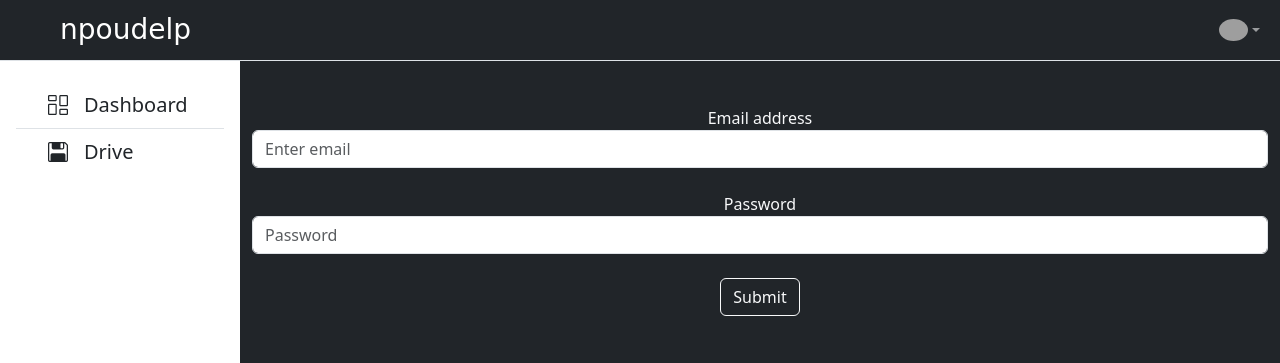
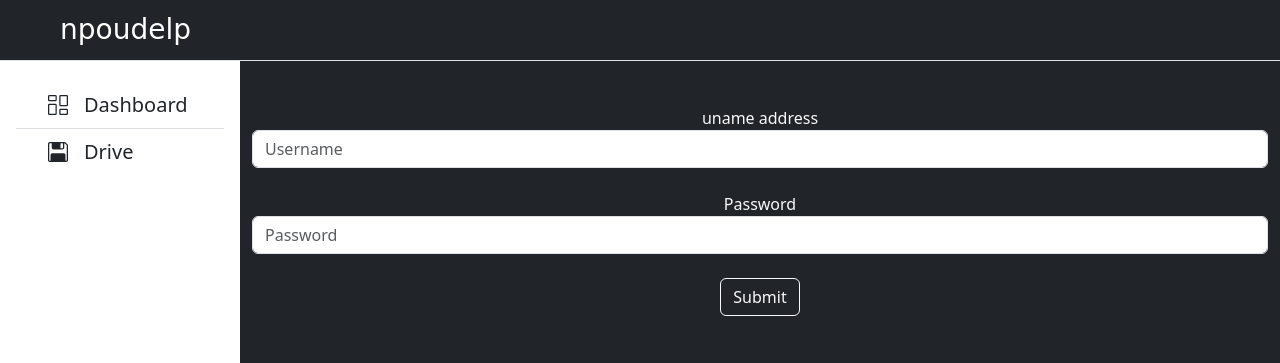
Before and after one commit to npoudelp/bqtbsb, a Django app: a page that uses templates/frame.html in a window 1280 px wide. Shown: the top 363 px of the page. Run offline with Django 4.2, Linux system fonts and the light colour scheme; some libraries are stand-ins or nearby versions; grey boxes are pictures that could not be loaded.

Commit message:
ui managed accordingly to the change in function of login and logout

```diff
--- a/templates/drive/file_viewer.html
+++ b/templates/drive/file_viewer.html
@@ -133,12 +133,14 @@
 {% endblock %}
 
 {% block body %}
+<div class="container-fluid">
     <p class="lead text-center">
         <span class="mx-3">{{image.file_path}}</span>
         <span class="mx-3">{{image.upload_date}}</span>
         <span class="mx-3">{{image.image_tag}}</span>
     </p>
     <img src="{{image.file_path.url}}" class="img-fluid" alt="Responsive image">
+</div>
 {%endblock%}
 
 {% block misc_script %}
--- a/templates/frame.html
+++ b/templates/frame.html
@@ -109,6 +109,7 @@
                 {%endif%}
 
                 <!-- Right links -->
+                {% if user.is_authenticated %}
                 <ul class="navbar-nav ms-auto d-flex flex-row">
 
                     {% block header_misc %}{% endblock %}
@@ -124,10 +125,11 @@
                             aria-labelledby="profile_dropdown">
                             <li><a class="dropdown-item" href="#">My profile</a></li>
                             <li><a class="dropdown-item" href="#">Settings</a></li>
-                            <li><a class="dropdown-item" href="#">Logout</a></li>
+                            <li><a class="dropdown-item" href="{% url 'logout' %}">Logout</a></li>
                         </ul>
                     </li>
                 </ul>
+                {% endif %}
             </div>
             <!-- Container wrapper -->
         </nav>
--- a/templates/login.html
+++ b/templates/login.html
@@ -17,9 +17,9 @@
     <form class="text-center py-5" method="post">
         {% csrf_token %}
         <div class="form-group">
-            <label for="email">Email address</label>
-            <input type="email" name="email" class="form-control" id="email" aria-describedby="email"
-                placeholder="Enter email">
+            <label for="uname">uname address</label>
+            <input type="text" name="uname" class="form-control" id="uname" aria-describedby="uname"
+                placeholder="Username">
         </div><br>
         <div class="form-group">
             <label for="passwd">Password</label>
```
Also changed, not shown: templates/drive/drive.html (line endings or trailing spaces). Lines whose indentation alone changed are shown as unchanged.
